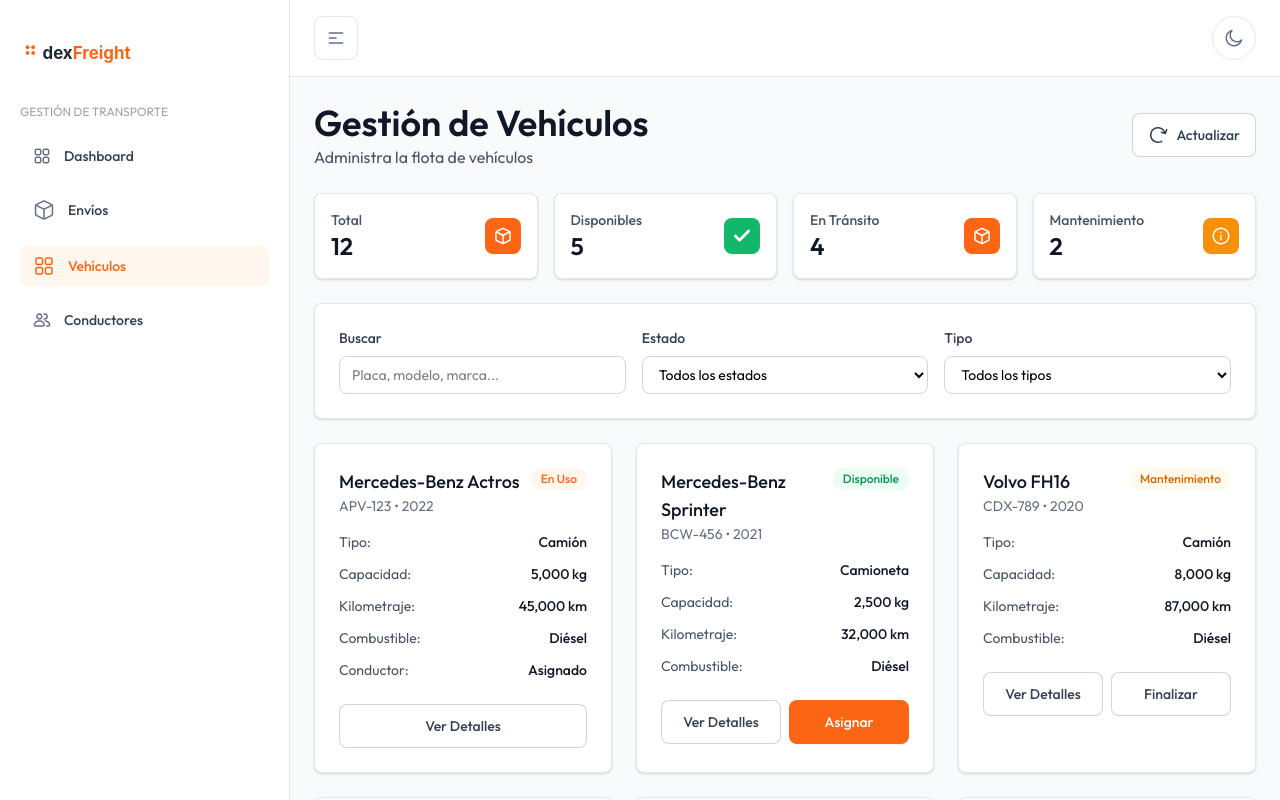
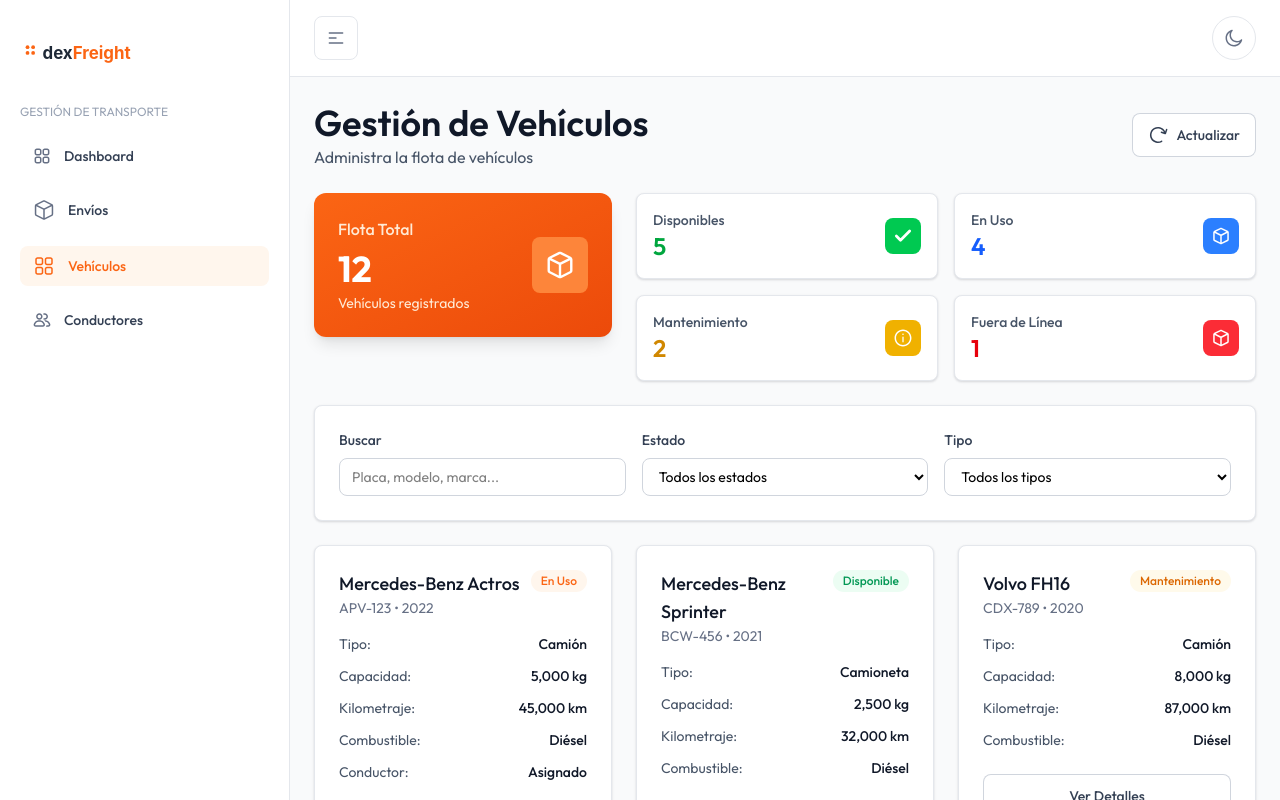
Before and after one commit to JoseManuelPR/dexfreight-front, a Vue app: page /vehicles in a window 1280 px wide. Shown: the top 800 px of the page. Built offline with nearby package versions, Linux system fonts and the light colour scheme; what vue3-apexcharts would draw is missing.

Commit message:
Improve stats by status for all sections

```diff
--- a/src/pages/Dashboard.vue
+++ b/src/pages/Dashboard.vue
@@ -126,19 +126,25 @@
               <div class="flex items-center justify-between">
                 <span class="text-sm text-gray-600 dark:text-gray-400">Disponibles</span>
                 <Badge color="success" variant="light" size="sm">
-                  {{ availableVehicles }}
+                  {{ vehiclesStore.availableVehicles.length }}
                 </Badge>
               </div>
               <div class="flex items-center justify-between">
-                <span class="text-sm text-gray-600 dark:text-gray-400">En Tránsito</span>
+                <span class="text-sm text-gray-600 dark:text-gray-400">En Uso</span>
                 <Badge color="primary" variant="light" size="sm">
-                  {{ vehiclesInTransit }}
+                  {{ vehiclesStore.vehiclesInUse.length }}
                 </Badge>
               </div>
               <div class="flex items-center justify-between">
                 <span class="text-sm text-gray-600 dark:text-gray-400">Mantenimiento</span>
                 <Badge color="warning" variant="light" size="sm">
-                  {{ stats?.maintenanceVehicles || 0 }}
+                  {{ vehiclesStore.vehiclesInMaintenance.length }}
+                </Badge>
+              </div>
+              <div class="flex items-center justify-between">
+                <span class="text-sm text-gray-600 dark:text-gray-400">Fuera de Línea</span>
+                <Badge color="error" variant="light" size="sm">
+                  {{ vehiclesStore.vehiclesOffline.length }}
                 </Badge>
               </div>
             </div>
@@ -218,8 +224,6 @@ const recentShipments = computed(() =>
     .slice(0, 5)
 )
 
-const availableVehicles = computed(() => vehiclesStore.availableVehicles.length)
-const vehiclesInTransit = computed(() => vehiclesStore.vehiclesInTransit.length)
 const activeDrivers = computed(() => driversStore.activeDrivers.length)
 
 // Methods
--- a/src/pages/Drivers.vue
+++ b/src/pages/Drivers.vue
@@ -24,27 +24,34 @@
         </div>
       </div>
 
-      <!-- Stats Overview -->
-      <div class="grid grid-cols-1 gap-4 md:grid-cols-3">
-        <div class="rounded-lg bg-white dark:bg-gray-800 p-4 shadow-theme-sm border border-gray-200 dark:border-gray-700">
+      <!-- Team Overview -->
+      <div class="grid grid-cols-1 lg:grid-cols-3 gap-6">
+        <!-- Total Drivers Card -->
+        <div class="lg:col-span-1">
+          <div class="rounded-xl bg-gradient-to-br from-orange-500 to-orange-600 p-6 text-white shadow-lg">
             <div class="flex items-center justify-between">
               <div>
-              <p class="text-sm font-medium text-gray-600 dark:text-gray-400">Total</p>
-              <p class="text-2xl font-semibold text-gray-900 dark:text-white">{{ drivers.length }}</p>
+                <p class="text-orange-100 font-medium">Equipo Total</p>
+                <p class="text-4xl font-bold mt-2">{{ drivers.length }}</p>
+                <p class="text-orange-100 text-sm mt-1">Conductores registrados</p>
               </div>
-            <div class="bg-orange-500 p-2 rounded-lg">
-              <UserGroupIcon class="h-5 w-5 text-white" />
+              <div class="bg-orange-400 bg-opacity-30 p-3 rounded-lg">
+                <UserGroupIcon class="h-8 w-8 text-white" />
+              </div>
             </div>
           </div>
         </div>
 
+        <!-- Status Breakdown -->
+        <div class="lg:col-span-2">
+          <div class="grid grid-cols-2 gap-4">
             <div class="rounded-lg bg-white dark:bg-gray-800 p-4 shadow-theme-sm border border-gray-200 dark:border-gray-700">
               <div class="flex items-center justify-between">
                 <div>
-              <p class="text-sm font-medium text-gray-600 dark:text-gray-400">Activos</p>
-              <p class="text-2xl font-semibold text-gray-900 dark:text-white">{{ activeDrivers.length }}</p>
+                  <p class="text-sm font-medium text-gray-600 dark:text-gray-400">Disponibles</p>
+                  <p class="text-2xl font-semibold text-green-600 dark:text-green-400">{{ driversStore.availableDrivers.length }}</p>
                 </div>
-            <div class="bg-success-500 p-2 rounded-lg">
+                <div class="bg-green-500 p-2 rounded-lg">
                   <CheckIcon class="h-5 w-5 text-white" />
                 </div>
               </div>
@@ -53,11 +60,37 @@
             <div class="rounded-lg bg-white dark:bg-gray-800 p-4 shadow-theme-sm border border-gray-200 dark:border-gray-700">
               <div class="flex items-center justify-between">
                 <div>
-              <p class="text-sm font-medium text-gray-600 dark:text-gray-400">Disponibles</p>
-              <p class="text-2xl font-semibold text-gray-900 dark:text-white">{{ availableDrivers.length }}</p>
+                  <p class="text-sm font-medium text-gray-600 dark:text-gray-400">En Entrega</p>
+                  <p class="text-2xl font-semibold text-blue-600 dark:text-blue-400">{{ driversStore.driversOnDelivery.length }}</p>
                 </div>
-            <div class="bg-brand-500 p-2 rounded-lg">
+                <div class="bg-blue-500 p-2 rounded-lg">
                   <UserCircleIcon class="h-5 w-5 text-white" />
+                </div>
+              </div>
+            </div>
+
+            <div class="rounded-lg bg-white dark:bg-gray-800 p-4 shadow-theme-sm border border-gray-200 dark:border-gray-700">
+              <div class="flex items-center justify-between">
+                <div>
+                  <p class="text-sm font-medium text-gray-600 dark:text-gray-400">Fuera de Servicio</p>
+                  <p class="text-2xl font-semibold text-yellow-600 dark:text-yellow-400">{{ driversStore.driversOffDuty.length }}</p>
+                </div>
+                <div class="bg-yellow-500 p-2 rounded-lg">
+                  <UserCircleIcon class="h-5 w-5 text-white" />
+                </div>
+              </div>
+            </div>
+
+            <div class="rounded-lg bg-white dark:bg-gray-800 p-4 shadow-theme-sm border border-gray-200 dark:border-gray-700">
+              <div class="flex items-center justify-between">
+                <div>
+                  <p class="text-sm font-medium text-gray-600 dark:text-gray-400">Suspendidos</p>
+                  <p class="text-2xl font-semibold text-red-600 dark:text-red-400">{{ driversStore.driversSuspended.length }}</p>
+                </div>
+                <div class="bg-red-500 p-2 rounded-lg">
+                  <UserCircleIcon class="h-5 w-5 text-white" />
+                </div>
+              </div>
             </div>
           </div>
         </div>
@@ -136,9 +169,6 @@
                 <th class="px-6 py-3 text-left text-xs font-medium text-gray-500 dark:text-gray-400 uppercase tracking-wider">
                   Estado
                 </th>
-                <th class="px-6 py-3 text-left text-xs font-medium text-gray-500 dark:text-gray-400 uppercase tracking-wider">
-                  Fecha de Ingreso
-                </th>
                 <th class="px-6 py-3 text-right text-xs font-medium text-gray-500 dark:text-gray-400 uppercase tracking-wider">
                   Acciones
                 </th>
@@ -189,16 +219,10 @@
                     {{ getStatusLabel(driver.status) }}
                   </Badge>
                 </td>
-                <td class="px-6 py-4 whitespace-nowrap text-sm text-gray-500 dark:text-gray-400">
-                  -
-                </td>
                 <td class="px-6 py-4 whitespace-nowrap text-right text-sm font-medium">
                   <div class="flex items-center justify-end gap-2">
                     <Button variant="outline" size="sm">
                       Ver
-                    </Button>
-                    <Button variant="outline" size="sm">
-                      Editar
                     </Button>
                   </div>
                 </td>
@@ -218,7 +242,6 @@ import Button from '@/components/ui/Button.vue'
 import Badge from '@/components/ui/Badge.vue'
 import { useDriversStore } from '@/store'
 import RefreshIcon from '@/icons/RefreshIcon.vue'
-import PlusIcon from '@/icons/PlusIcon.vue'
 import UserGroupIcon from '@/icons/UserGroupIcon.vue'
 import UserCircleIcon from '@/icons/UserCircleIcon.vue'
 import CheckIcon from '@/icons/CheckIcon.vue'
--- a/src/pages/Vehicles.vue
+++ b/src/pages/Vehicles.vue
@@ -24,27 +24,34 @@
         </div>
       </div>
 
-      <!-- Stats Overview -->
-      <div class="grid grid-cols-1 gap-4 md:grid-cols-2 lg:grid-cols-4">
-        <div class="rounded-lg bg-white dark:bg-gray-800 p-4 shadow-theme-sm border border-gray-200 dark:border-gray-700">
+      <!-- Fleet Overview -->
+      <div class="grid grid-cols-1 lg:grid-cols-3 gap-6">
+        <!-- Total Fleet Card -->
+        <div class="lg:col-span-1">
+          <div class="rounded-xl bg-gradient-to-br from-orange-500 to-orange-600 p-6 text-white shadow-lg">
             <div class="flex items-center justify-between">
               <div>
-              <p class="text-sm font-medium text-gray-600 dark:text-gray-400">Total</p>
-              <p class="text-2xl font-semibold text-gray-900 dark:text-white">{{ vehicles.length }}</p>
+                <p class="text-orange-100 font-medium">Flota Total</p>
+                <p class="text-4xl font-bold mt-2">{{ vehicles.length }}</p>
+                <p class="text-orange-100 text-sm mt-1">Vehículos registrados</p>
               </div>
-            <div class="bg-orange-500 p-2 rounded-lg">
-              <BoxIcon class="h-5 w-5 text-white" />
+              <div class="bg-orange-400 bg-opacity-30 p-3 rounded-lg">
+                <BoxIcon class="h-8 w-8 text-white" />
+              </div>
             </div>
           </div>
         </div>
 
+        <!-- Status Breakdown -->
+        <div class="lg:col-span-2">
+          <div class="grid grid-cols-2 gap-4">
             <div class="rounded-lg bg-white dark:bg-gray-800 p-4 shadow-theme-sm border border-gray-200 dark:border-gray-700">
               <div class="flex items-center justify-between">
                 <div>
                   <p class="text-sm font-medium text-gray-600 dark:text-gray-400">Disponibles</p>
-              <p class="text-2xl font-semibold text-gray-900 dark:text-white">{{ availableVehicles.length }}</p>
+                  <p class="text-2xl font-semibold text-green-600 dark:text-green-400">{{ vehiclesStore.availableVehicles.length }}</p>
                 </div>
-            <div class="bg-success-500 p-2 rounded-lg">
+                <div class="bg-green-500 p-2 rounded-lg">
                   <CheckIcon class="h-5 w-5 text-white" />
                 </div>
               </div>
@@ -53,10 +60,10 @@
             <div class="rounded-lg bg-white dark:bg-gray-800 p-4 shadow-theme-sm border border-gray-200 dark:border-gray-700">
               <div class="flex items-center justify-between">
                 <div>
-              <p class="text-sm font-medium text-gray-600 dark:text-gray-400">En Tránsito</p>
-              <p class="text-2xl font-semibold text-gray-900 dark:text-white">{{ vehiclesInTransit.length }}</p>
+                  <p class="text-sm font-medium text-gray-600 dark:text-gray-400">En Uso</p>
+                  <p class="text-2xl font-semibold text-blue-600 dark:text-blue-400">{{ vehiclesStore.vehiclesInUse.length }}</p>
                 </div>
-            <div class="bg-brand-500 p-2 rounded-lg">
+                <div class="bg-blue-500 p-2 rounded-lg">
                   <BoxIcon class="h-5 w-5 text-white" />
                 </div>
               </div>
@@ -66,10 +73,24 @@
               <div class="flex items-center justify-between">
                 <div>
                   <p class="text-sm font-medium text-gray-600 dark:text-gray-400">Mantenimiento</p>
-              <p class="text-2xl font-semibold text-gray-900 dark:text-white">{{ vehiclesInMaintenance.length }}</p>
+                  <p class="text-2xl font-semibold text-yellow-600 dark:text-yellow-400">{{ vehiclesStore.vehiclesInMaintenance.length }}</p>
                 </div>
-            <div class="bg-warning-500 p-2 rounded-lg">
+                <div class="bg-yellow-500 p-2 rounded-lg">
                   <WarningIcon class="h-5 w-5 text-white" />
+                </div>
+              </div>
+            </div>
+
+            <div class="rounded-lg bg-white dark:bg-gray-800 p-4 shadow-theme-sm border border-gray-200 dark:border-gray-700">
+              <div class="flex items-center justify-between">
+                <div>
+                  <p class="text-sm font-medium text-gray-600 dark:text-gray-400">Fuera de Línea</p>
+                  <p class="text-2xl font-semibold text-red-600 dark:text-red-400">{{ vehiclesStore.vehiclesOffline.length }}</p>
+                </div>
+                <div class="bg-red-500 p-2 rounded-lg">
+                  <BoxIcon class="h-5 w-5 text-white" />
+                </div>
+              </div>
             </div>
           </div>
         </div>
@@ -206,22 +227,6 @@
             <Button variant="outline" size="sm" class="flex-1">
               Ver Detalles
             </Button>
-            <Button
-              v-if="vehicle.status === 'available'"
-              variant="primary"
-              size="sm"
-              class="flex-1"
-            >
-              Asignar
-            </Button>
-            <Button
-              v-else-if="vehicle.status === 'maintenance'"
-              variant="outline"
-              size="sm"
-              class="flex-1"
-            >
-              Finalizar
-            </Button>
           </div>
         </div>
       </div>
@@ -236,7 +241,6 @@ import Button from '@/components/ui/Button.vue'
 import Badge from '@/components/ui/Badge.vue'
 import { useVehiclesStore } from '@/store'
 import RefreshIcon from '@/icons/RefreshIcon.vue'
-import PlusIcon from '@/icons/PlusIcon.vue'
 import BoxIcon from '@/icons/BoxIcon.vue'
 import CheckIcon from '@/icons/CheckIcon.vue'
 import WarningIcon from '@/icons/WarningIcon.vue'
--- a/src/store/index.ts
+++ b/src/store/index.ts
@@ -51,6 +51,14 @@ export const useShipmentsStore = defineStore('shipments', () => {
 
   const deliveredShipments = computed(() =>
     shipments.value.filter(s => s.status === 'delivered')
+  )
+
+  const cancelledShipments = computed(() =>
+    shipments.value.filter(s => s.status === 'cancelled')
+  )
+
+  const delayedShipments = computed(() =>
+    shipments.value.filter(s => s.status === 'delayed')
   )
 
   // Actions
@@ -125,6 +133,8 @@ export const useShipmentsStore = defineStore('shipments', () => {
     activeShipments,
     pendingShipments,
     deliveredShipments,
+    cancelledShipments,
+    delayedShipments,
     // Actions
     fetchShipments,
     createShipment,
@@ -144,13 +154,20 @@ export const useVehiclesStore = defineStore('vehicles', () => {
     vehicles.value.filter(v => v.status === 'available')
   )
 
-  const vehiclesInTransit = computed(() =>
+  const vehiclesInUse = computed(() =>
     vehicles.value.filter(v => v.status === 'in-use')
   )
 
   const vehiclesInMaintenance = computed(() =>
     vehicles.value.filter(v => v.status === 'maintenance')
   )
+
+  const vehiclesOffline = computed(() =>
+    vehicles.value.filter(v => v.status === 'offline')
+  )
+
+  // Legacy computed for backward compatibility
+  const vehiclesInTransit = computed(() => vehiclesInUse.value)
 
   async function fetchVehicles() {
     loading.value = true
@@ -186,8 +203,10 @@ export const useVehiclesStore = defineStore('vehicles', () => {
     loading,
     error,
     availableVehicles,
-    vehiclesInTransit,
+    vehiclesInUse,
     vehiclesInMaintenance,
+    vehiclesOffline,
+    vehiclesInTransit, // Legacy - alias for vehiclesInUse
     fetchVehicles,
     updateVehicleStatus
   }
@@ -206,6 +225,18 @@ export const useDriversStore = defineStore('drivers', () => {
   const availableDrivers = computed(() => {
     return drivers.value.filter(d => d.status === 'available')
   })
+
+  const driversOnDelivery = computed(() =>
+    drivers.value.filter(d => d.status === 'on-delivery')
+  )
+
+  const driversOffDuty = computed(() =>
+    drivers.value.filter(d => d.status === 'off-duty')
+  )
+
+  const driversSuspended = computed(() =>
+    drivers.value.filter(d => d.status === 'suspended')
+  )
 
   async function fetchDrivers() {
     loading.value = true
@@ -228,6 +259,9 @@ export const useDriversStore = defineStore('drivers', () => {
     error,
     activeDrivers,
     availableDrivers,
+    driversOnDelivery,
+    driversOffDuty,
+    driversSuspended,
     fetchDrivers
   }
 })
@@ -264,10 +298,18 @@ export const useDashboardStore = defineStore('dashboard', () => {
       activeShipments: shipmentsStore.activeShipments.length,
       deliveredShipments: shipmentsStore.deliveredShipments.length,
       pendingShipments: shipmentsStore.pendingShipments.length,
+      cancelledShipments: shipmentsStore.cancelledShipments.length,
+      delayedShipments: shipmentsStore.delayedShipments.length,
       totalRevenue: shipmentsStore.shipments.reduce((total, s) => total + s.value, 0),
-      activeVehicles: vehiclesStore.availableVehicles.length + vehiclesStore.vehiclesInTransit.length,
+      activeVehicles: vehiclesStore.availableVehicles.length + vehiclesStore.vehiclesInUse.length,
       availableDrivers: driversStore.availableDrivers.length,
-      maintenanceVehicles: vehiclesStore.vehiclesInMaintenance.length
+      availableVehicles: vehiclesStore.availableVehicles.length,
+      vehiclesInUse: vehiclesStore.vehiclesInUse.length,
+      maintenanceVehicles: vehiclesStore.vehiclesInMaintenance.length,
+      vehiclesOffline: vehiclesStore.vehiclesOffline.length,
+      driversOnDelivery: driversStore.driversOnDelivery.length,
+      driversOffDuty: driversStore.driversOffDuty.length,
+      driversSuspended: driversStore.driversSuspended.length
     }
   })
 
```
Also changed, not shown: src/pages/Shipments.vue (+73 -16 lines). Lines whose indentation alone changed are shown as unchanged.
